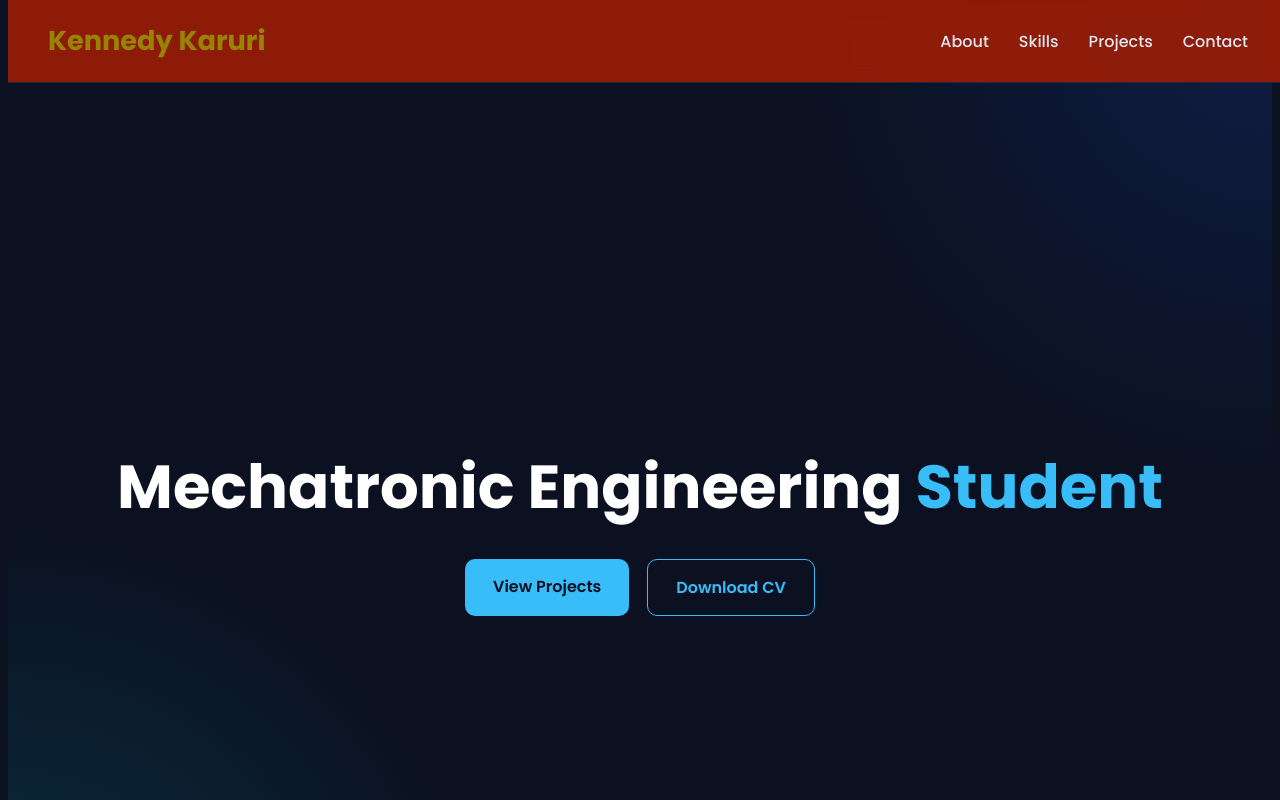
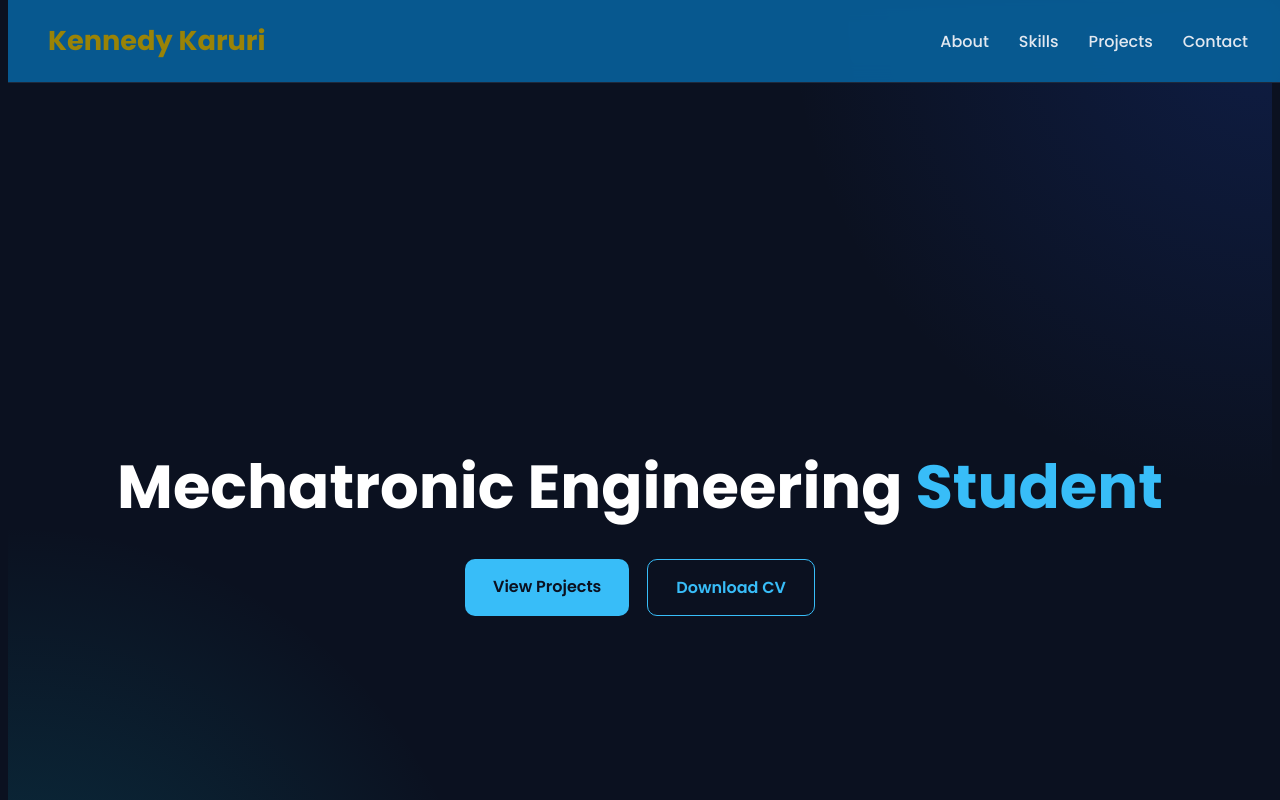
Before and after one commit to kennygithaiga/kennygithaiga.github.io, a plain HTML site: page index.html in a window 1280 px wide. Shown: the top 800 px of the page. Drawn offline with Linux system fonts and the light colour scheme; a script that the page names is missing.

Commit message:
Updated project code

```diff
--- a/style.css
+++ b/style.css
@@ -51,7 +51,7 @@ header{
   width:100%;
   z-index:1000;
 
-  background:rgba(150, 29, 8, 0.95);
+  background:rgba(8, 93, 150, 0.95);
   backdrop-filter:blur(10px);
 
   border-bottom:1px solid #1e293b;
```
